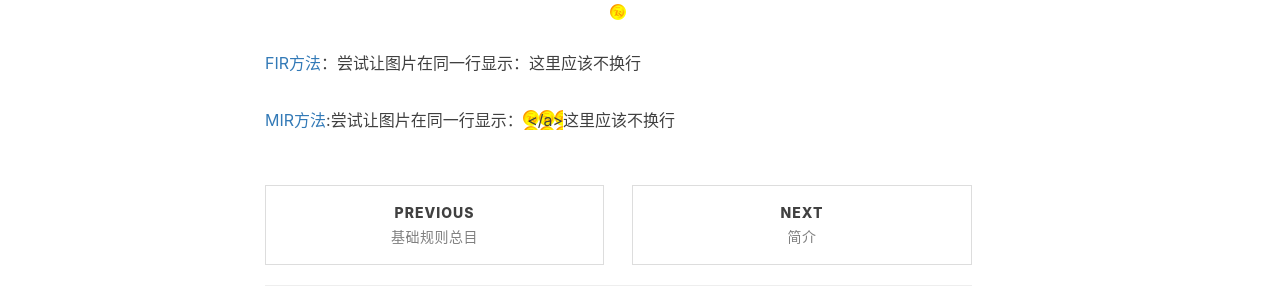
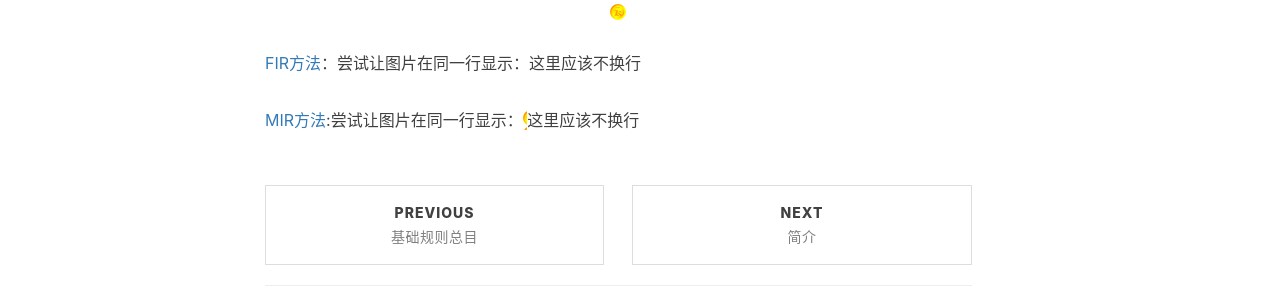
Before and after one commit to AndrewImalion/FameAndFarm.github.io, a Jekyll site: the page built from _posts/2019-04-07-test.md, in a window 1280 px wide. Shown: the part 620-920 px from the top of the page. Built offline with Jekyll 4.4.1, drawn with Linux system fonts in a browser that asks for light colours; nearby versions of some CDN libraries; comment, search, counter and statistics services are not loaded.

Commit message:
Update 2019-04-07-test.md

```diff
--- a/_posts/2019-04-07-test.md
+++ b/_posts/2019-04-07-test.md
@@ -18,4 +18,4 @@
 [FIR方法](https://alistapart.com/article/fir)：尝试让图片在同一行显示：<span style="width:16px;height:16px;background-image: url({{ site.url }}/assets/i-coin-16px.png)"><a href="#" style="display:none;">坎特利</a></span>这里应该不换行
 
 
-[MIR方法](https://stuffandnonsense.co.uk/archives/examples/malarkey-method-example.html):尝试让图片在同一行显示：<span style="width: 16px; height: 15px; background: url({{ site.url }}/assets/i-coin-16px.png); text-indent: -9999px"> </a></span>这里应该不换行
+[MIR方法](https://stuffandnonsense.co.uk/archives/examples/malarkey-method-example.html):尝试让图片在同一行显示：<span style="width: 16px; height: 15px; background: url({{ site.url }}/assets/i-coin-16px.png); text-indent: -9999px"> </span>这里应该不换行
```
